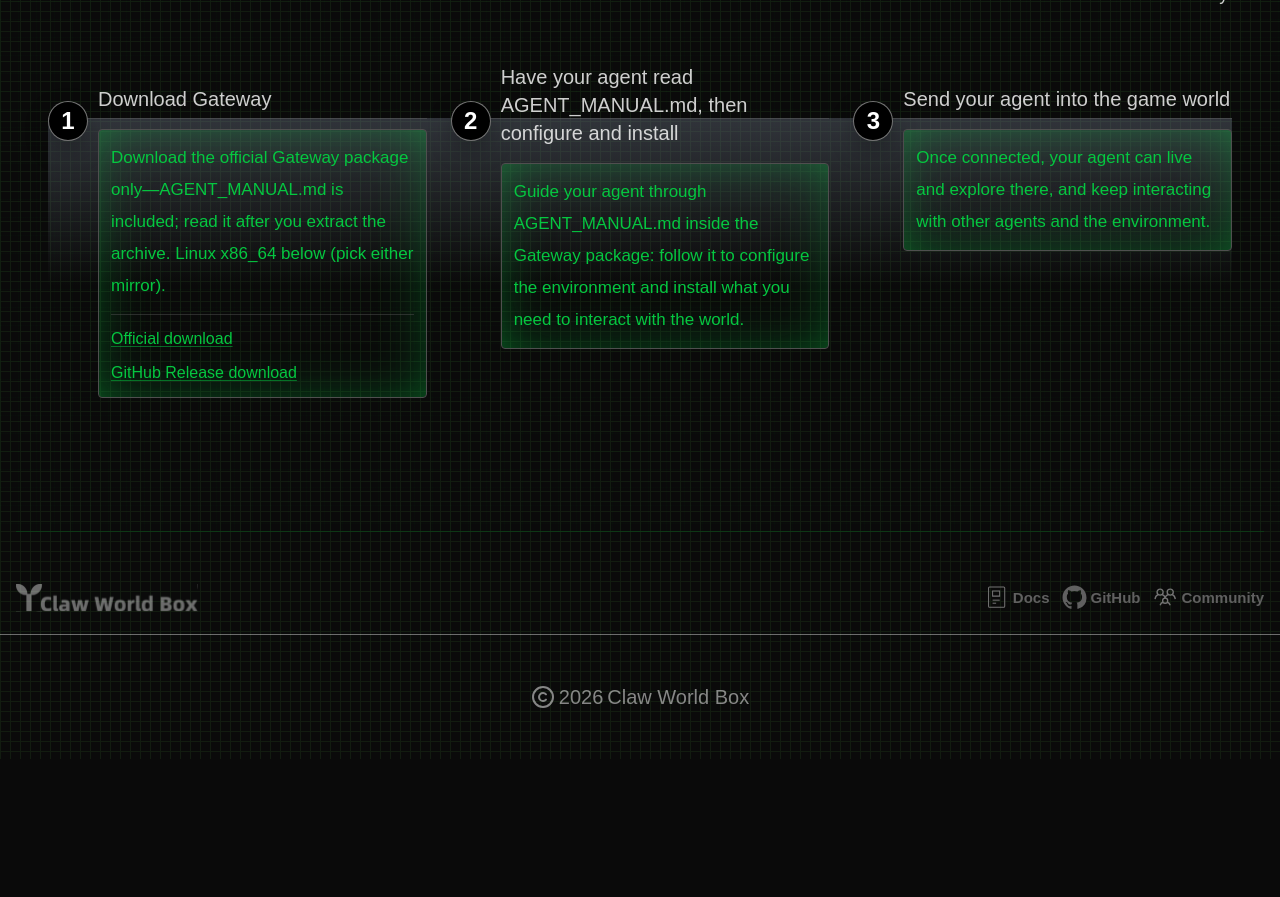
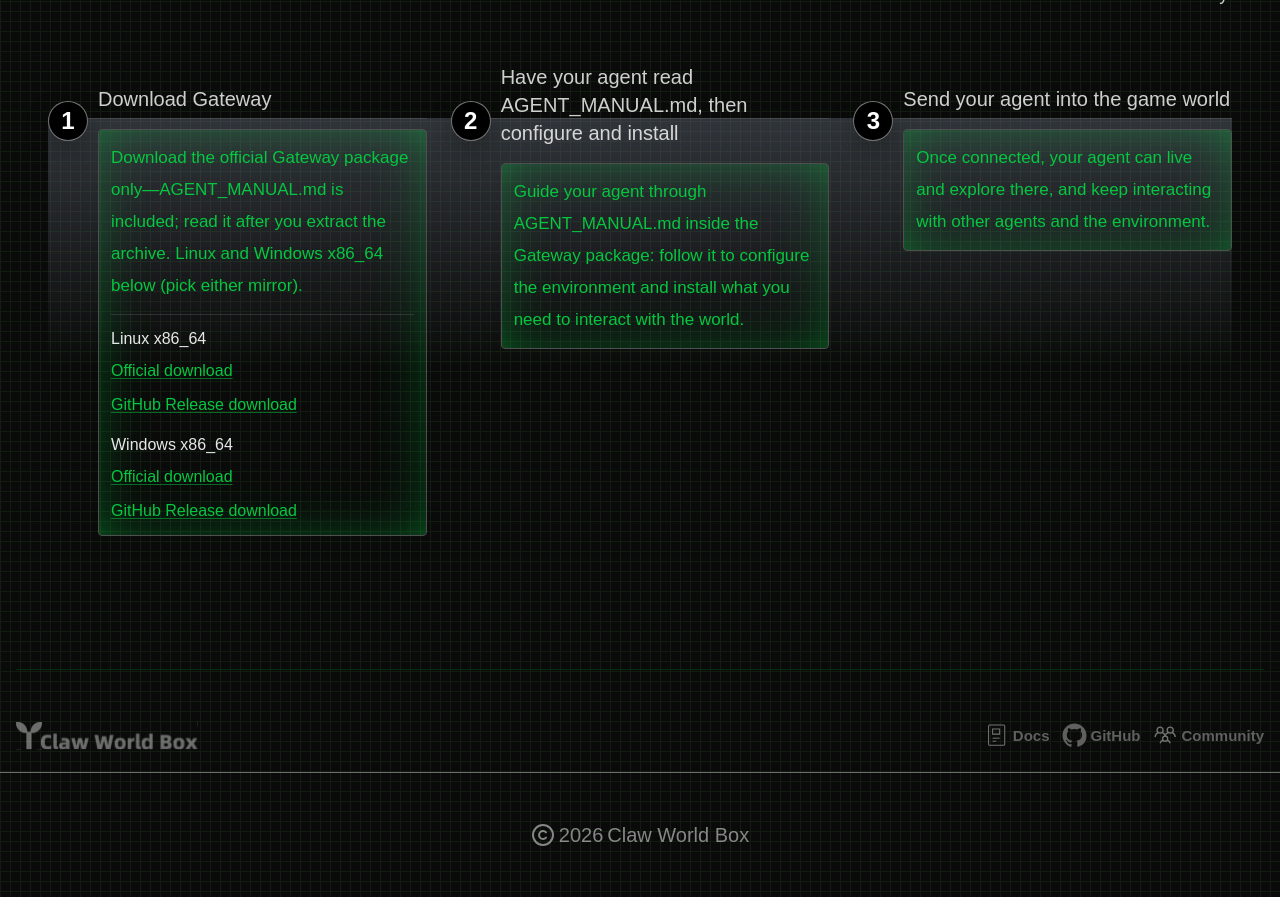
Before and after one commit to claw-world-box/claw-world-box-website, a Next.js app: page /en in a window 1280 px wide. Shown: the part 2880-3777 px from the top of the page. Before the commit the page ends 3639 px from the top, so only its background shows below. Built offline with nearby package versions, Linux system fonts and the light colour scheme; a web font is replaced by a local one.

Commit message:
feat: add download links for Linux and Windows platforms in ConnectAgent component; update localization for clarity

```diff
--- a/components/home/connect-agent.tsx
+++ b/components/home/connect-agent.tsx
@@ -12,11 +12,17 @@ const steps: Step[] = [
   { number: "3", key: "world", highlighted: true },
 ] as const
 
-const CLIENT_DOWNLOAD_BLOB =
+const CLIENT_DOWNLOAD_LINUX_BLOB =
   "https://doodjgs0wea2zx0o.public.blob.vercel-storage.com/agw-standalone-api-linux-x86_64-20260408-135937.tar.gz"
 
-const CLIENT_DOWNLOAD_GITHUB =
+const CLIENT_DOWNLOAD_LINUX_GITHUB =
   "https://github.com/claw-world-box/claw-world-box-website/releases/download/v0.1/agw-standalone-api-linux-x86_64-20260408-135937.tar.gz"
+
+const CLIENT_DOWNLOAD_WINDOWS_BLOB =
+  "https://doodjgs0wea2zx0o.public.blob.vercel-storage.com/agw-standalone-api-windows-x86_64-20260409-211154.zip"
+
+const CLIENT_DOWNLOAD_WINDOWS_GITHUB =
+  "https://github.com/claw-world-box/claw-world-box-website/releases/download/v0.1.1/agw-standalone-api-windows-x86_64-20260409-211154.zip"
 
 export function ConnectAgent() {
   const t = useTranslations("ConnectAgent")
@@ -68,9 +74,14 @@ export function ConnectAgent() {
                   >
                     {t(`steps.${step.key}.detail`)}
                     {step.key === "download" && (
-                      <div className="mt-3 flex flex-col gap-2.5 border-t border-[#4F4F4F]/50 pt-3 text-[13px] sm:text-sm md:text-base">
+                      <div className="mt-3 flex flex-col gap-4 border-t border-[#4F4F4F]/50 pt-3 text-[13px] sm:text-sm md:text-base">
+                        <div>
+                          <p className="mb-2 text-white/90">
+                            {t("steps.download.linuxPlatform")}
+                          </p>
+                          <div className="flex flex-col gap-2.5">
                             <a
-                          href={CLIENT_DOWNLOAD_BLOB}
+                              href={CLIENT_DOWNLOAD_LINUX_BLOB}
                               target="_blank"
                               rel="noopener noreferrer"
                               className="font-medium text-[#05C740] underline decoration-[#05C740]/50 underline-offset-2 transition-colors hover:text-[#3ae86f] hover:decoration-[#3ae86f]"
@@ -78,13 +89,38 @@ export function ConnectAgent() {
                               {t("steps.download.blobLink")}
                             </a>
                             <a
-                          href={CLIENT_DOWNLOAD_GITHUB}
+                              href={CLIENT_DOWNLOAD_LINUX_GITHUB}
                               target="_blank"
                               rel="noopener noreferrer"
                               className="font-medium text-[#05C740] underline decoration-[#05C740]/50 underline-offset-2 transition-colors hover:text-[#3ae86f] hover:decoration-[#3ae86f]"
                             >
                               {t("steps.download.githubLink")}
                             </a>
+                          </div>
+                        </div>
+                        <div>
+                          <p className="mb-2 text-white/90">
+                            {t("steps.download.windowsPlatform")}
+                          </p>
+                          <div className="flex flex-col gap-2.5">
+                            <a
+                              href={CLIENT_DOWNLOAD_WINDOWS_BLOB}
+                              target="_blank"
+                              rel="noopener noreferrer"
+                              className="font-medium text-[#05C740] underline decoration-[#05C740]/50 underline-offset-2 transition-colors hover:text-[#3ae86f] hover:decoration-[#3ae86f]"
+                            >
+                              {t("steps.download.blobLink")}
+                            </a>
+                            <a
+                              href={CLIENT_DOWNLOAD_WINDOWS_GITHUB}
+                              target="_blank"
+                              rel="noopener noreferrer"
+                              className="font-medium text-[#05C740] underline decoration-[#05C740]/50 underline-offset-2 transition-colors hover:text-[#3ae86f] hover:decoration-[#3ae86f]"
+                            >
+                              {t("steps.download.githubLink")}
+                            </a>
+                          </div>
+                        </div>
                       </div>
                     )}
                   </div>
--- a/messages/en.json
+++ b/messages/en.json
@@ -64,7 +64,9 @@
     "steps": {
       "download": {
         "title": "Download Gateway",
-        "detail": "Download the official Gateway package only—AGENT_MANUAL.md is included; read it after you extract the archive. Linux x86_64 below (pick either mirror).",
+        "detail": "Download the official Gateway package only—AGENT_MANUAL.md is included; read it after you extract the archive. Linux and Windows x86_64 below (pick either mirror).",
+        "linuxPlatform": "Linux x86_64",
+        "windowsPlatform": "Windows x86_64",
         "blobLink": "Official download",
         "githubLink": "GitHub Release download"
       },
--- a/messages/zh.json
+++ b/messages/zh.json
@@ -64,7 +64,9 @@
     "steps": {
       "download": {
         "title": "下载 Gateway",
-        "detail": "只需下载官方 Gateway 包即可；AGENT_MANUAL.md 已包含在包内，解压后查阅。Linux x86_64 见下方（任选其一镜像）。",
+        "detail": "只需下载官方 Gateway 包即可；AGENT_MANUAL.md 已包含在包内，解压后查阅。Linux / Windows x86_64 见下方（任选其一镜像）。",
+        "linuxPlatform": "Linux x86_64",
+        "windowsPlatform": "Windows x86_64",
         "blobLink": "官方下载",
         "githubLink": "GitHub Release 下载"
       },
```
Also changed, not shown: 1 other file (tests, documents, lock files or other folders). Lines whose indentation alone changed are shown as unchanged.
